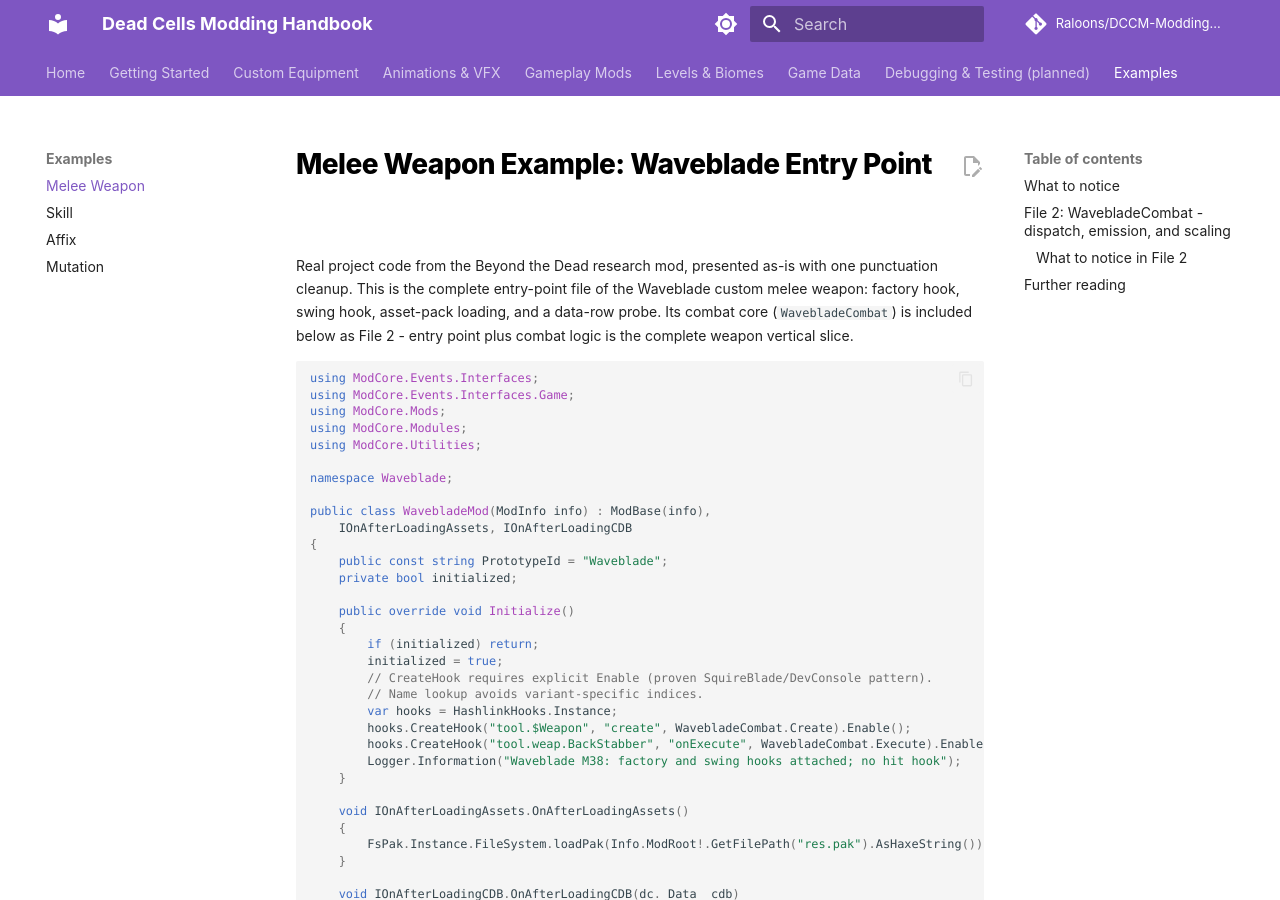
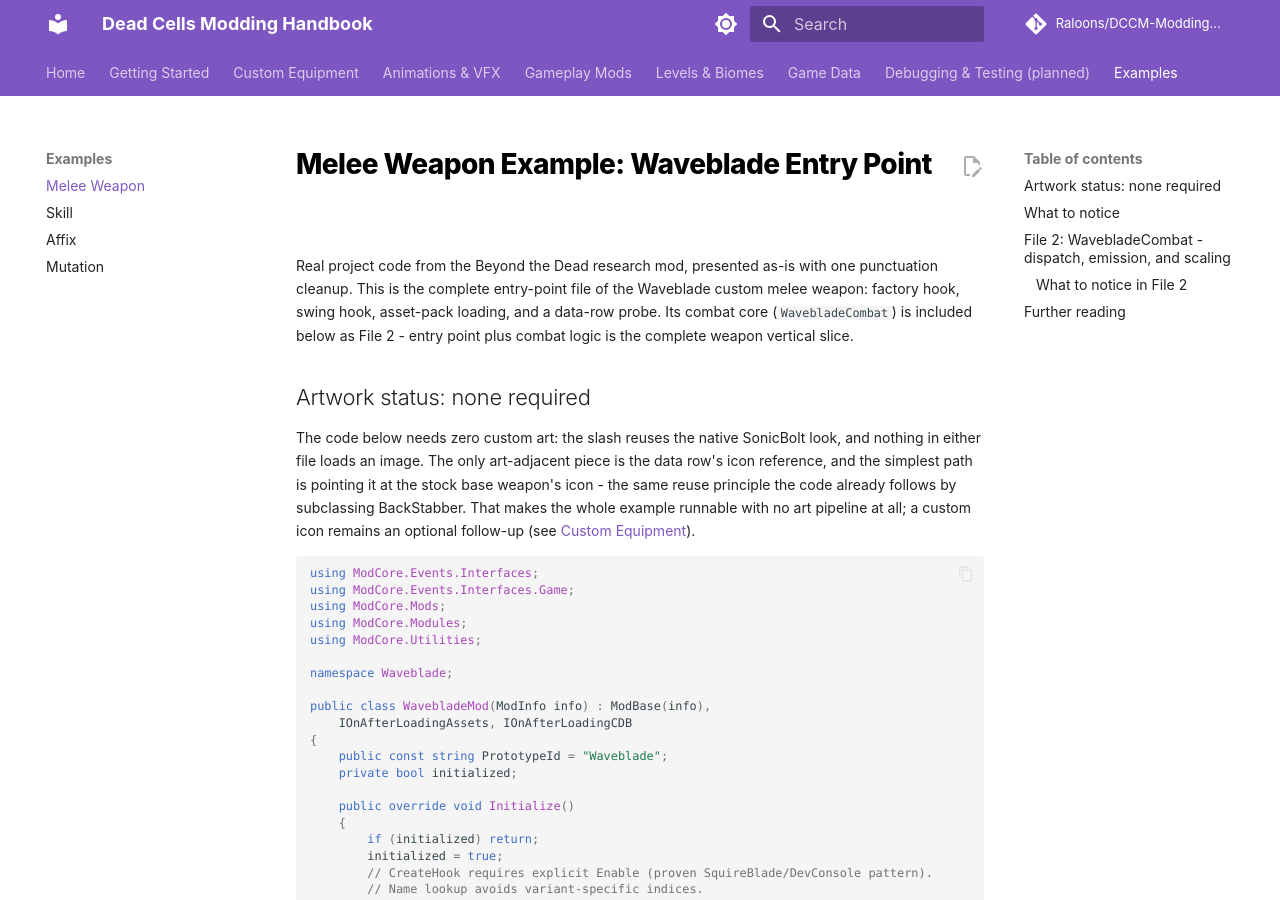
Before and after one commit to Raloons/DCCM-Modding-Handbook, an MkDocs documentation site: the page built from docs/examples/melee-weapon.md, in a window 1280 px wide and 900 px high. Built offline with MkDocs 1.6.1 and Material for MkDocs 9.7.7, drawn with Linux system fonts in a browser that asks for light colours; comment, search, counter and statistics services are not loaded.

Commit message:
Note art-free status on Waveblade example with stock-icon path

````diff
--- a/docs/examples/melee-weapon.md
+++ b/docs/examples/melee-weapon.md
@@ -1,6 +1,10 @@
 # Melee Weapon Example: Waveblade Entry Point
 
 Real project code from the Beyond the Dead research mod, presented as-is with one punctuation cleanup. This is the complete entry-point file of the Waveblade custom melee weapon: factory hook, swing hook, asset-pack loading, and a data-row probe. Its combat core (`WavebladeCombat`) is included below as File 2 - entry point plus combat logic is the complete weapon vertical slice.
+
+## Artwork status: none required
+
+The code below needs zero custom art: the slash reuses the native SonicBolt look, and nothing in either file loads an image. The only art-adjacent piece is the data row's icon reference, and the simplest path is pointing it at the stock base weapon's icon - the same reuse principle the code already follows by subclassing BackStabber. That makes the whole example runnable with no art pipeline at all; a custom icon remains an optional follow-up (see [Custom Equipment](../custom-equipment/index.md)).
 
 ```csharp
 using ModCore.Events.Interfaces;
````
